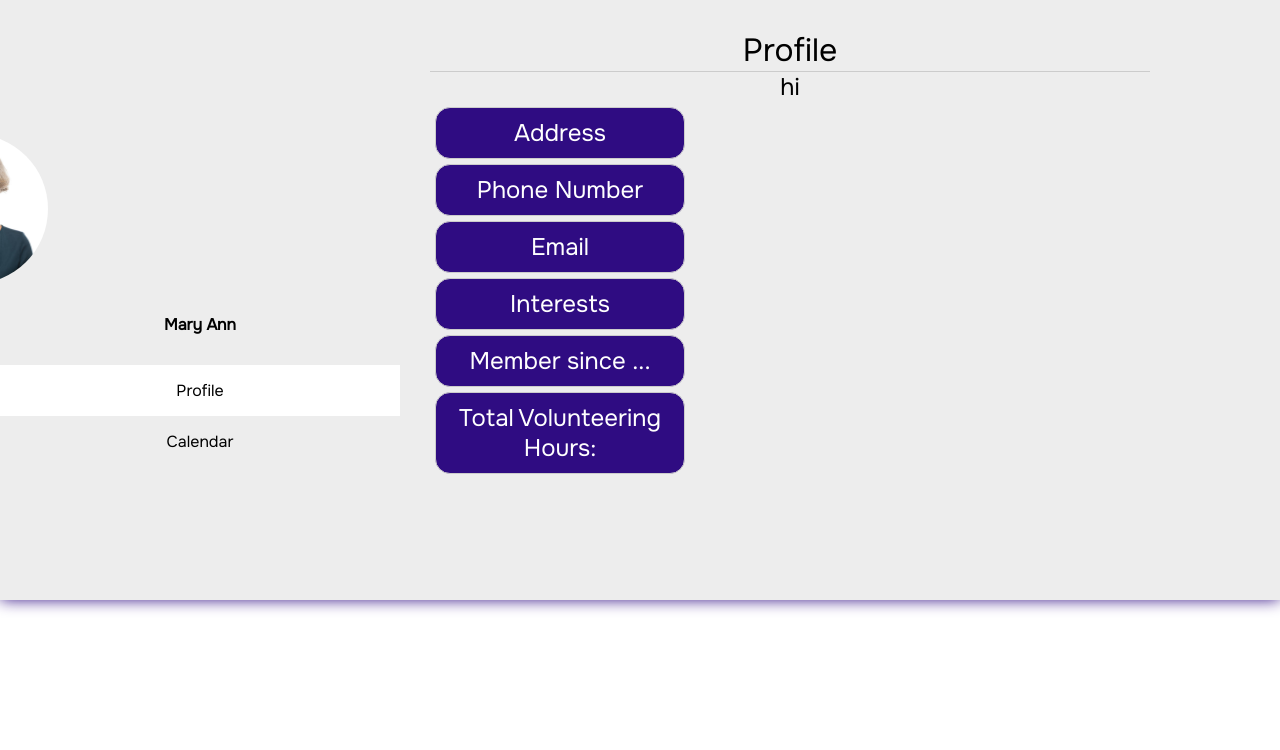
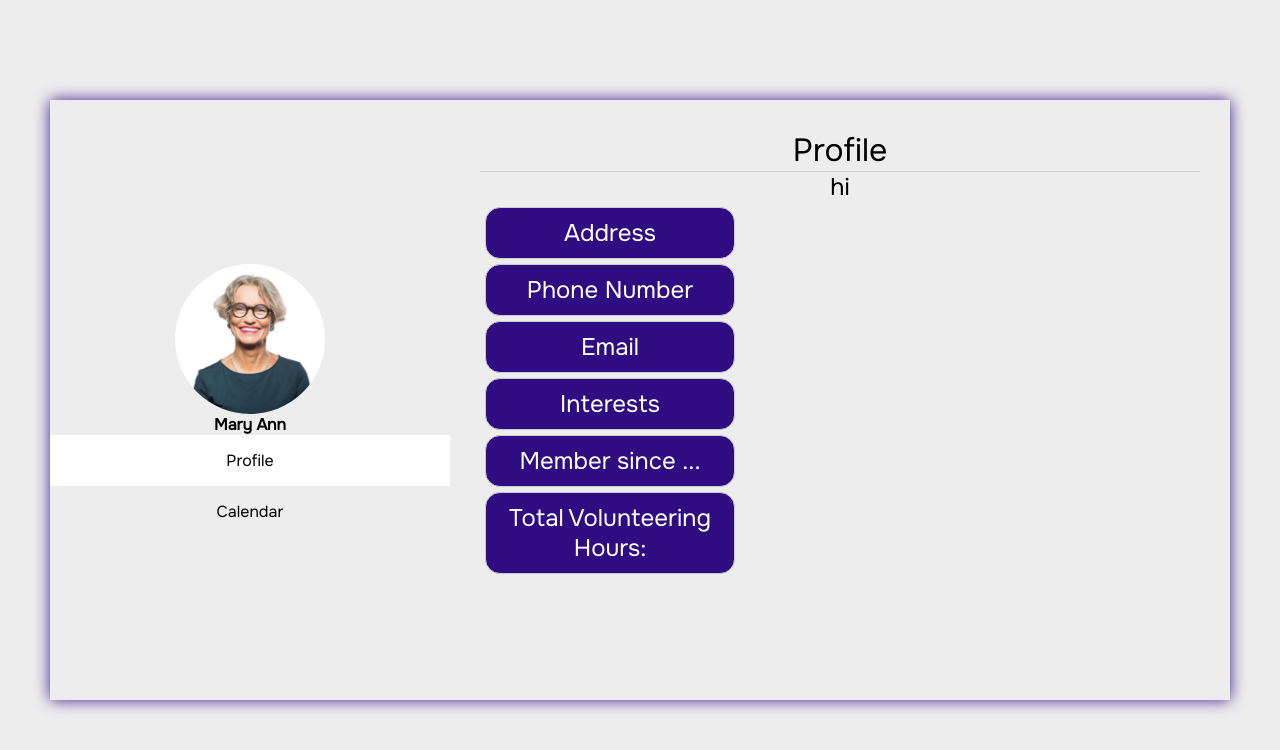
Before and after one commit to cfgdelaware23/Team-12, a React (Create React App) app in the folder client/: page /Profile in a window 1280 px wide. Shown: the top 750 px of the page. Built offline with nearby package versions, Linux system fonts and the light colour scheme.

Commit message:
fixed merge issues with body and styling

```diff
--- a/client/src/pages/Profile.css
+++ b/client/src/pages/Profile.css
@@ -26,6 +26,16 @@
     height: 600px;
   }
 
+  .all{
+    height: 100vh;
+    width: 100vw;
+    display: flex;
+    justify-content: center;
+    align-items: center;
+    padding: 0px 50px;
+    overflow: hidden;
+
+  }
   main {
     overflow: hidden;
   }
@@ -39,14 +49,15 @@
   }
   .navbar {
     width: 100%;
-    display: flex;
-    flex-direction: column;
-    gap: 30px;
     align-items: center;
   }
   .logo {
     height: 150px;
     width: 150px;
+    display: block;
+    margin-left: auto;
+    margin-right: auto;
+
   }
   .logo img {
     height: 100%;
--- a/client/src/pages/Profile.js
+++ b/client/src/pages/Profile.js
@@ -18,6 +18,7 @@
   };
 
   return (
+    <div class = "all">
     <div className="container">
       <aside>
         <div className="navbar">
@@ -68,6 +69,7 @@
         </div>
       </main>
     </div>
+    </div>
   );
 }
 
```
